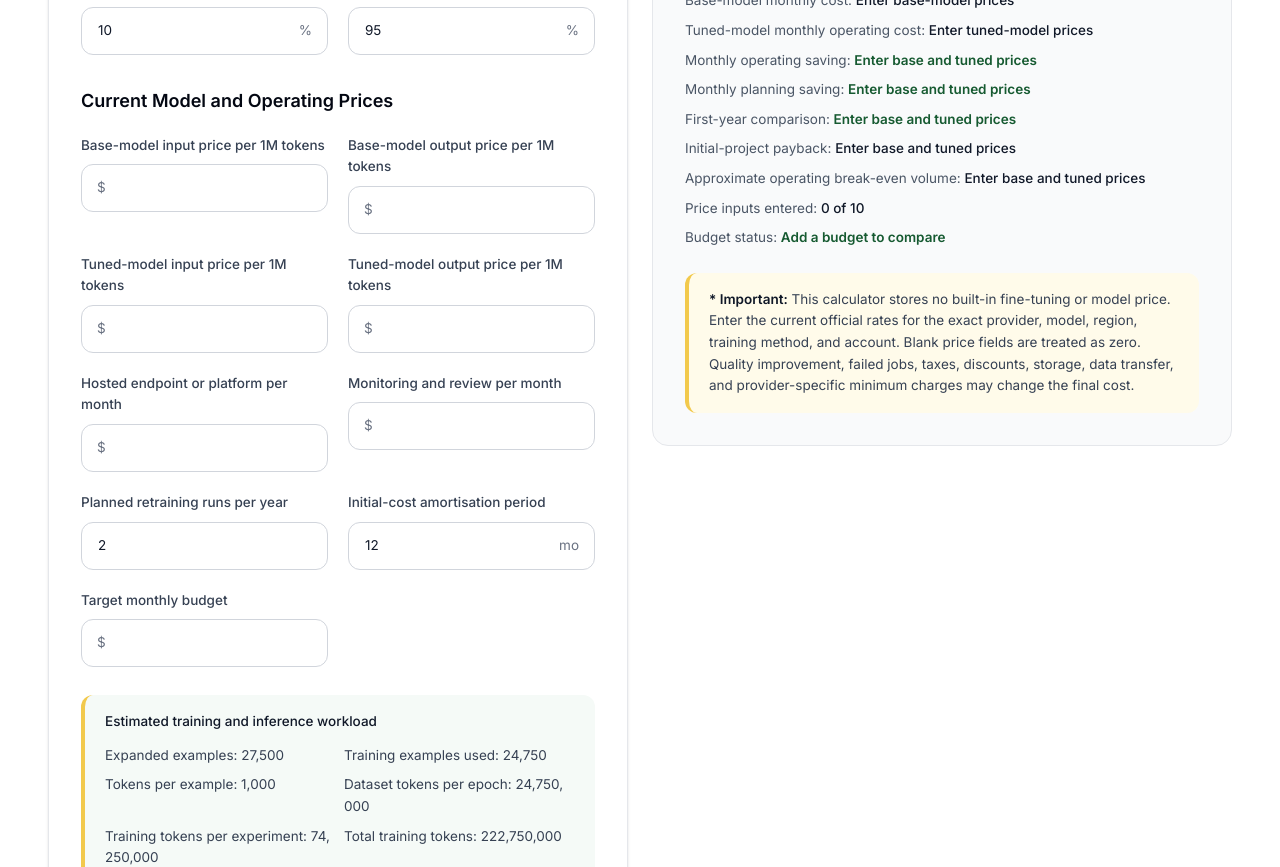
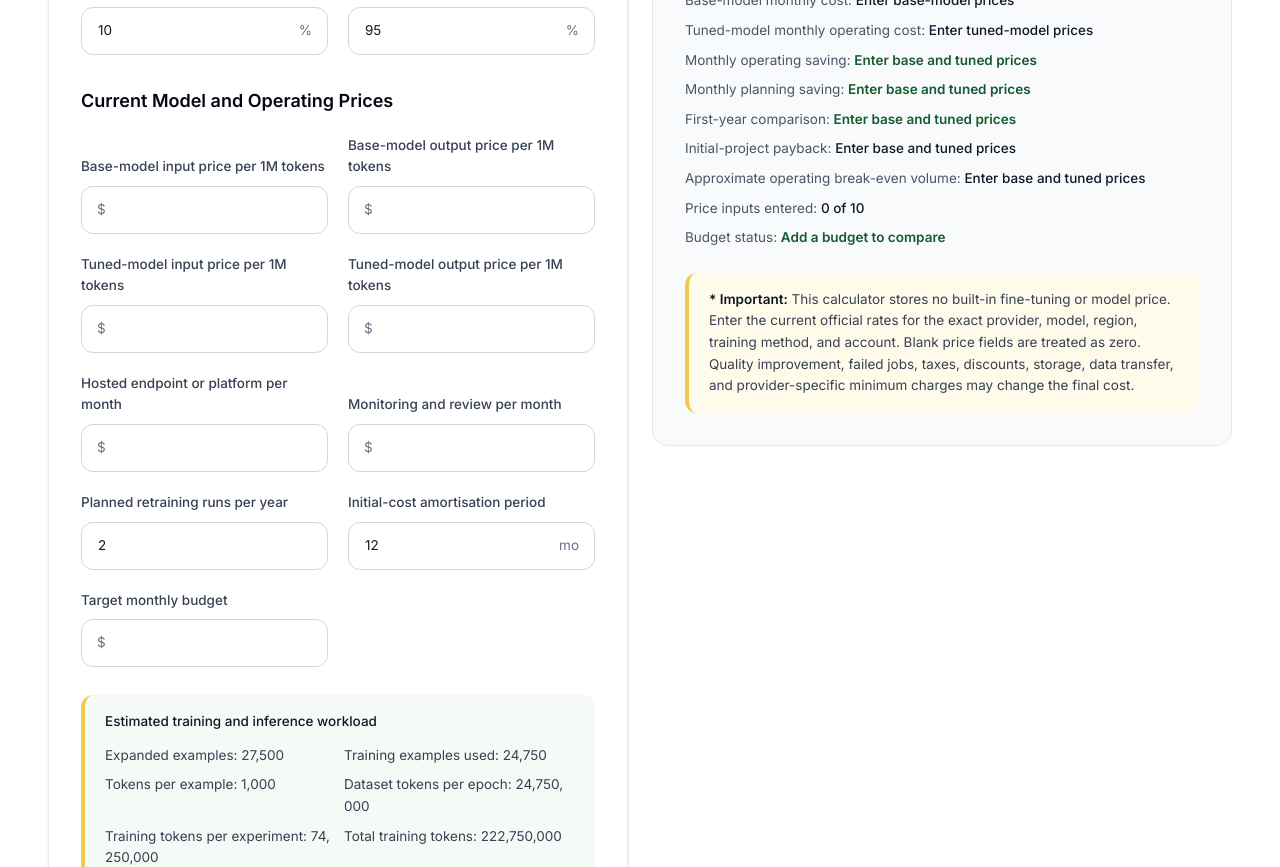
Before and after one commit to vaarunsonawwane-ops/beeija, a Next.js app: page /tools/ai-fine-tuning-cost-calculator in a window 1280 px wide. Shown: the part 1640-2507 px from the top of the page. Built offline with nearby package versions, Linux system fonts and the light colour scheme.

Commit message:
Update ToolClient.tsx

```diff
--- a/app/tools/ai-fine-tuning-cost-calculator/ToolClient.tsx
+++ b/app/tools/ai-fine-tuning-cost-calculator/ToolClient.tsx
@@ -965,7 +965,7 @@ function FieldSection({
   return (
     <div className="mt-8">
       <h3 className="text-lg font-semibold text-gray-950">{title}</h3>
-      <div className="mt-5 grid min-w-0 gap-5 md:grid-cols-2 [&>*]:min-w-0">{children}</div>
+      <div className="mt-5 grid min-w-0 gap-5 md:grid-cols-2 md:items-end [&>*]:min-w-0">{children}</div>
     </div>
   );
 }
```
